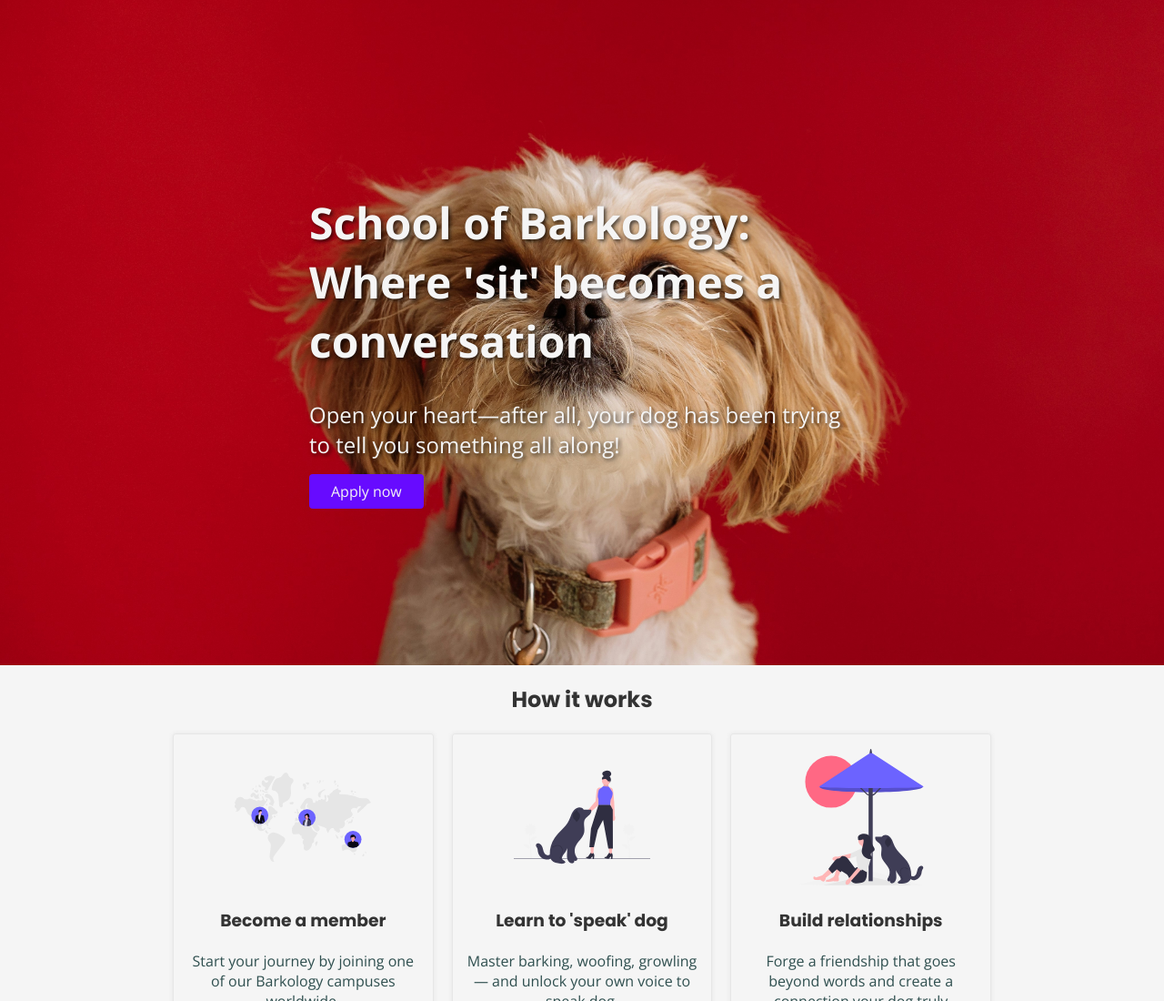
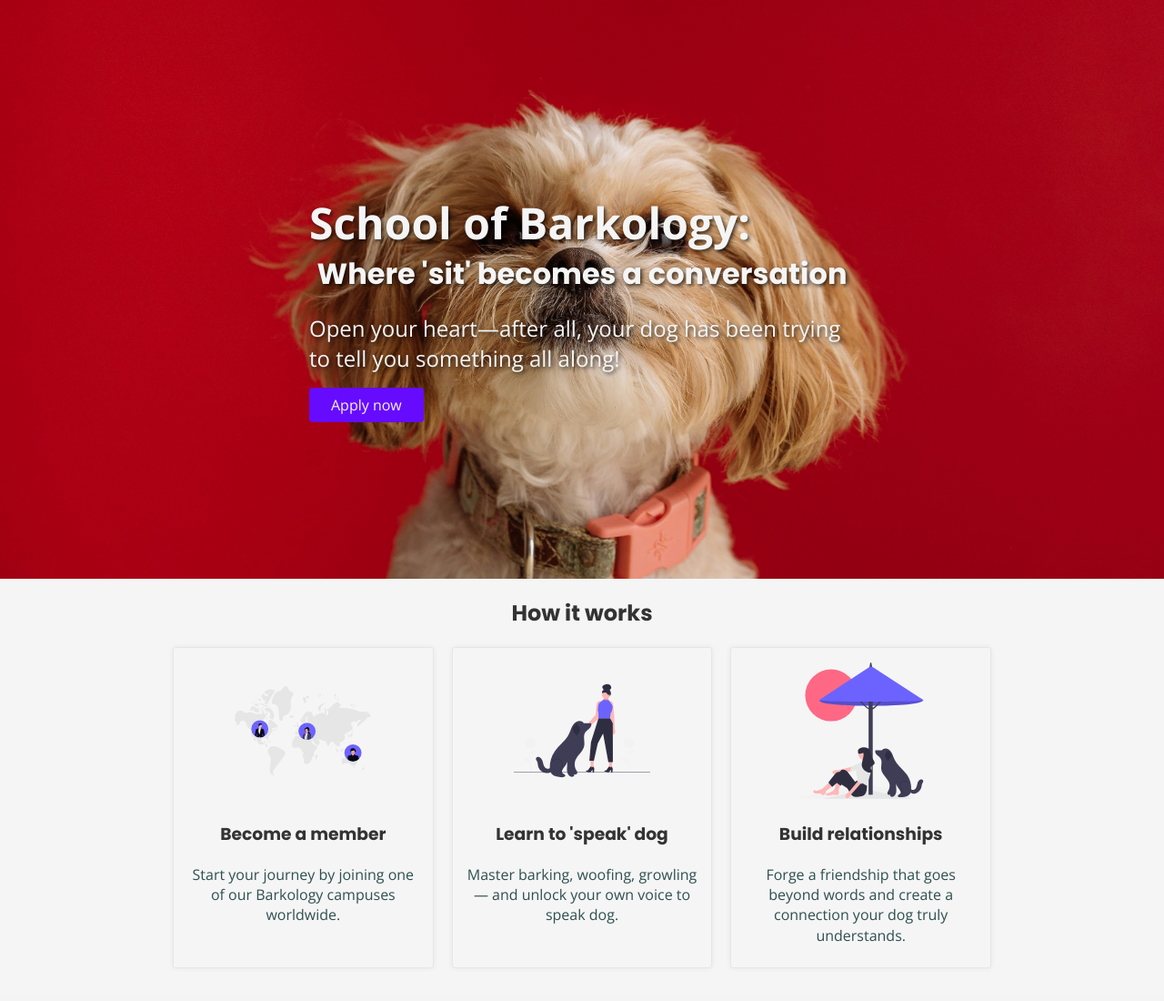
Before and after one commit to TomoyamiP/landing, a plain HTML site: page index.html in a window 1280 px wide. Shown: the top 1100 px of the page at 91% size. Drawn offline with nearby package versions, Linux system fonts and the light colour scheme.

Commit message:
style changes

```diff
--- a/css/components/banner.css
+++ b/css/components/banner.css
@@ -11,6 +11,26 @@
   word-wrap: break-word;
   overflow-wrap: break-word;
   white-space: normal; /* allow wrapping */
+  text-shadow: 2px 2px 4px rgba(0, 0, 0, 0.7);
+}
+
+.banner h2 {
+  font-size: 2rem;       /* smaller than h1 */
+  font-weight: normal;   /* lighter than h1 */
+  margin-top: 0.2em;
+  margin-bottom: 1em;
+  color: whitesmoke;     /* match banner text color */
+  text-shadow: 2px 2px 4px rgba(0, 0, 0, 0.7);
+  line-height: 1.2;
+}
+
+.banner h1 {
+  margin-bottom: 0.1em;
+}
+
+.banner h2 {
+  margin-top: 0;
+  margin-bottom: 0.5em;
 }
 
 .banner p {
--- a/index.html
+++ b/index.html
@@ -24,7 +24,8 @@
 <body>
   <div class="banner" style="background-image: url(images/karsten-winegeart-lQ8WvR54MOU-unsplash.jpg);">
     <div class="container">
-      <h1>School of Barkology:<br>Where 'sit' becomes a conversation</h1>
+      <h1>School of Barkology:</h1>
+      <h2>Where 'sit' becomes a conversation</h2>
       <p>Open your heart—after all, your dog has been trying to tell you something all along!</p>
       <a class="btn btn-flat" href="#">Apply now</a>
     </div>
```
